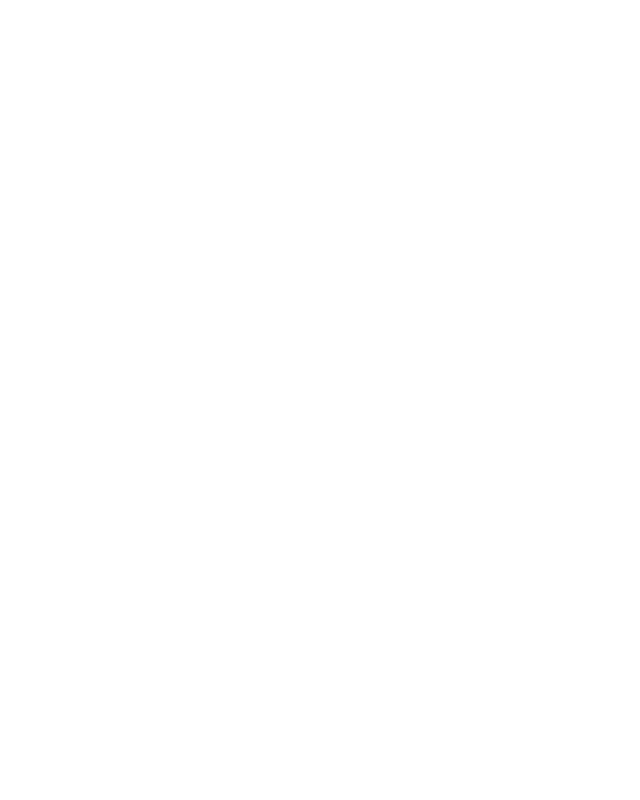
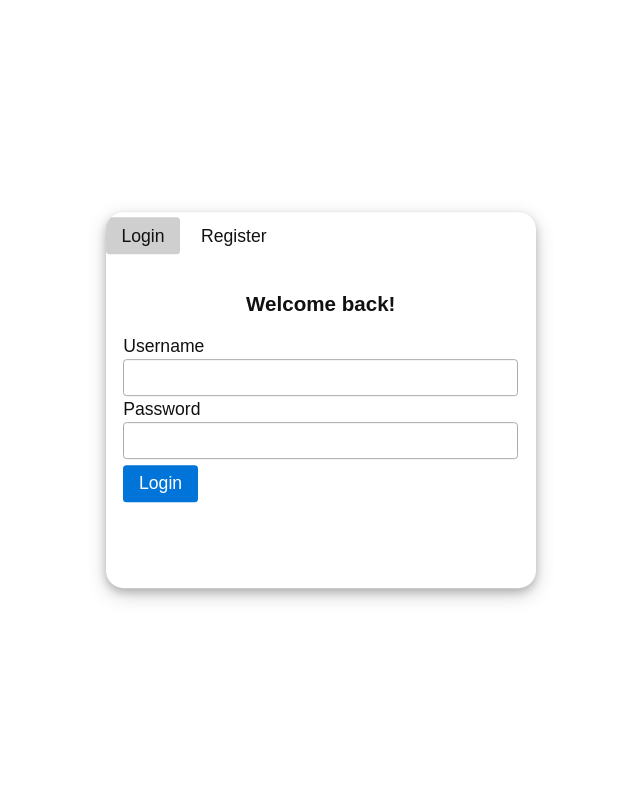
Before and after one commit to 0x4kgi/SomeSocialMedia, a PHP site: page /portal.php in a window 1280 px wide. Before the commit the part shown is empty. Shown: the whole page, without its empty margins (314-954 px from the left). Run offline with PHP 8.4, Linux system fonts and the light colour scheme.

Commit message:
portal page layouting

```diff
--- /dev/null
+++ b/layouts/portal/base.php
@@ -0,0 +1,46 @@
+<!DOCTYPE html>
+<html lang="en">
+
+<head>
+    <meta charset="UTF-8">
+    <meta http-equiv="X-UA-Compatible" content="IE=edge">
+    <meta name="viewport" content="width=device-width, initial-scale=1.0">
+    <link rel="stylesheet" href="css/picnic.min.css">
+    <title>Portal</title>
+
+    <style>
+        main {
+            position: relative;
+            height: 100vh;
+        }
+
+        div.tabs {
+            padding: 0;
+            position: absolute;
+            top: 50%;
+            transform: translateY(-50%);
+            background-color: white;
+
+            border-radius: 1em;
+
+            box-shadow: 0 4px 8px 0 rgba(0, 0, 0, 0.2), 0 6px 20px 0 rgba(0, 0, 0, 0.19);
+        }
+
+        section h3 {
+            text-align: center;
+        }
+
+        section {
+            padding: 1em;
+        }
+    </style>
+
+</head>
+
+<body>
+    <main class="flex two three-1200 center">
+        <?= $content ?>
+    </main>
+</body>
+
+</html>
--- /dev/null
+++ b/layouts/portal/loginBox.php
@@ -0,0 +1,28 @@
+<div class="tabs two">
+    <input id='tab-1' type='radio' name='tabgroupB' checked />
+    <label class="pseudo button toggle" for="tab-1">Login</label>
+    <input id='tab-2' type='radio' name='tabgroupB'>
+    <label class="pseudo button toggle" for="tab-2">Register</label>
+    <div class="row">
+        <div>
+            <section>
+                <h3>Welcome back!</h3>
+                <form>
+                    <label>Username<input type="email"></label>
+                    <label>Password<input type="password"></label>
+                    <button>Login</button>
+                </form>
+            </section>
+        </div>
+
+        <div>
+            <section>
+                <h3>Register to interact or something</h3>
+                <label>Email <input type="email"></label>
+                <label>Username <input type="email"></label>
+                <label>Password<input type="password"></label>
+                <button>Register</button>
+            </section>
+        </div>
+    </div>
+</div>
--- a/portal.php
+++ b/portal.php
@@ -1,3 +1,10 @@
 <?php
 
 require "system/autoload.php";
+
+$template = new Template(__DIR__ . '/layouts/');
+$loginBox = $template->render('portal/loginBox');
+$base = $template->render('portal/base', [
+    'content' => $loginBox
+]);
+echo $base;
```
